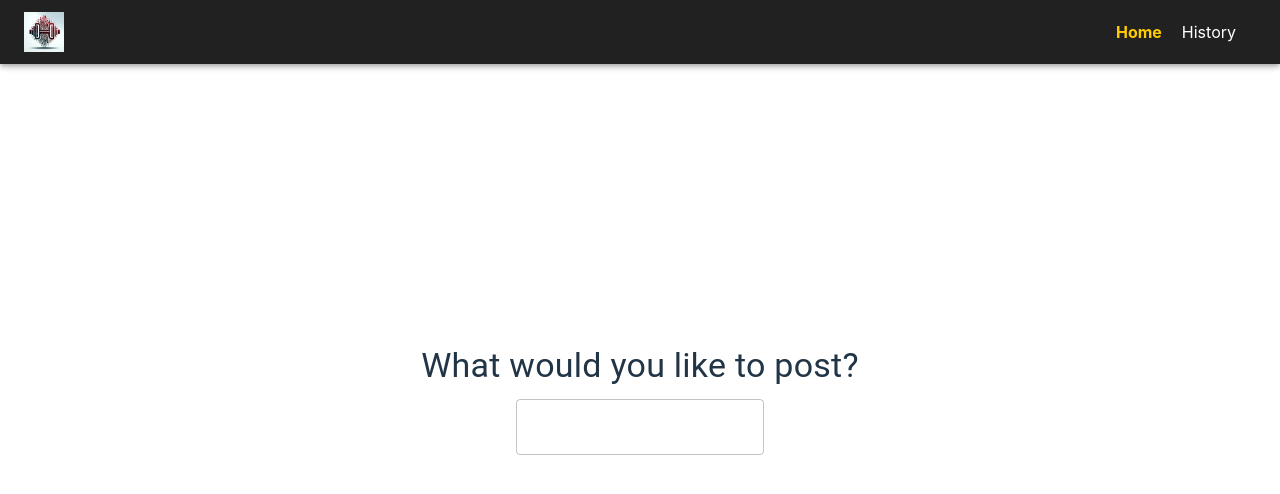
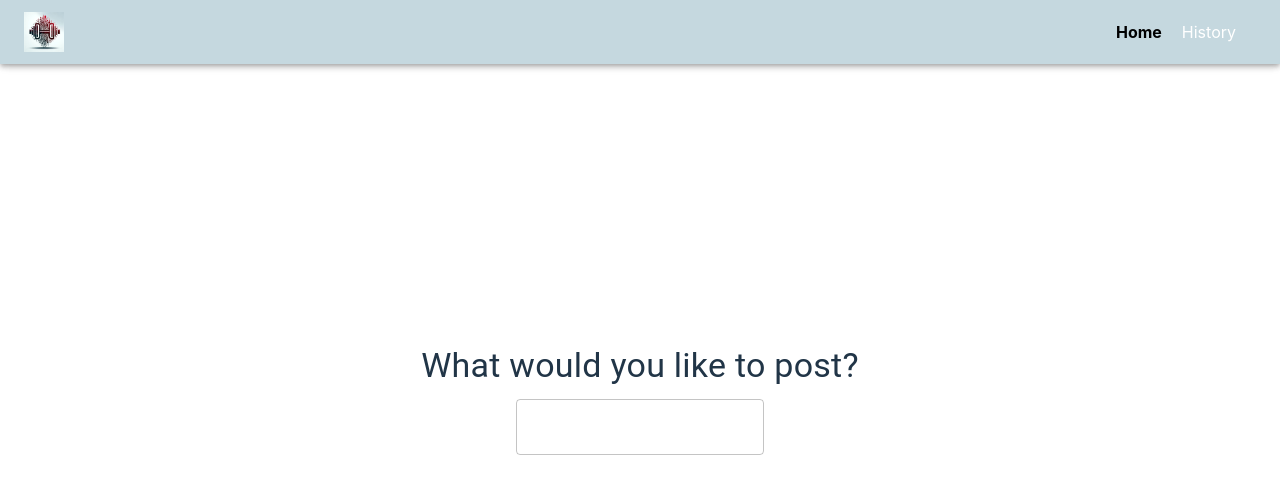
Before and after one commit to lifeoncruzcontrol/Go-Blog, a React (Vite) app in the folder frontend/: page / in a window 1280 px wide. Shown: the top 494 px of the page. Built offline with nearby package versions, Linux system fonts and the light colour scheme.

Commit message:
Changed background color of navbar to match logo

```diff
--- a/frontend/src/components/Navbar.tsx
+++ b/frontend/src/components/Navbar.tsx
@@ -13,7 +13,7 @@ import {
   useTheme,
 } from "@mui/material";
 import MenuIcon from "@mui/icons-material/Menu";
-import { Link, useLocation } from "react-router";
+import { Link, useLocation } from "react-router"; // FIXED: use "react-router-dom"
 
 const Navbar: React.FC = () => {
   const [mobileOpen, setMobileOpen] = useState(false);
@@ -31,7 +31,7 @@ const Navbar: React.FC = () => {
   ];
 
   return (
-    <AppBar position="fixed" sx={{ backgroundColor: "#212121", width: "100%" }}>
+    <AppBar position="fixed" sx={{ backgroundColor: "#c5d8df", width: "100%" }}>
       <Toolbar>
         {/* Logo */}
         <Box sx={{ display: "flex", alignItems: "center" }}>
@@ -55,8 +55,8 @@ const Navbar: React.FC = () => {
                       to={item.path}
                       onClick={handleDrawerToggle}
                       sx={{
-                        backgroundColor: location.pathname === item.path ? "#424242" : "inherit",
-                        color: location.pathname === item.path ? "white" : "inherit",
+                        backgroundColor: location.pathname === item.path ? "#c5d8df" : "inherit",
+                        color: location.pathname === item.path ? "black" : "white", // Black active, white inactive
                       }}
                     >
                       <ListItemText primary={item.text} />
@@ -74,7 +74,7 @@ const Navbar: React.FC = () => {
                 to={item.path}
                 style={{
                   textDecoration: "none",
-                  color: location.pathname === item.path ? "#ffcc00" : "white",
+                  color: location.pathname === item.path ? "black" : "white", // Black active, white inactive
                   fontWeight: location.pathname === item.path ? "bold" : "normal",
                   marginRight: "20px",
                 }}
```
